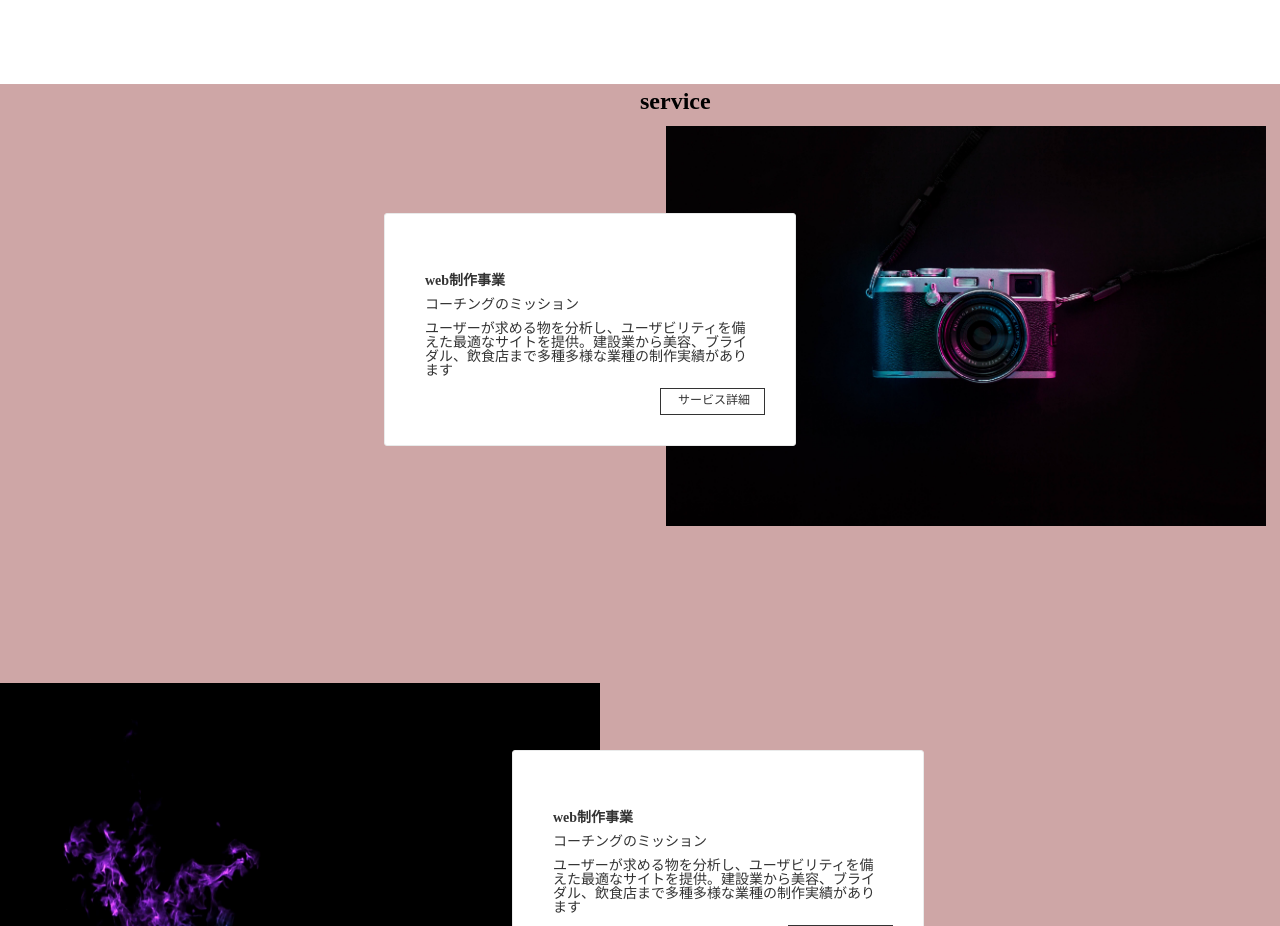
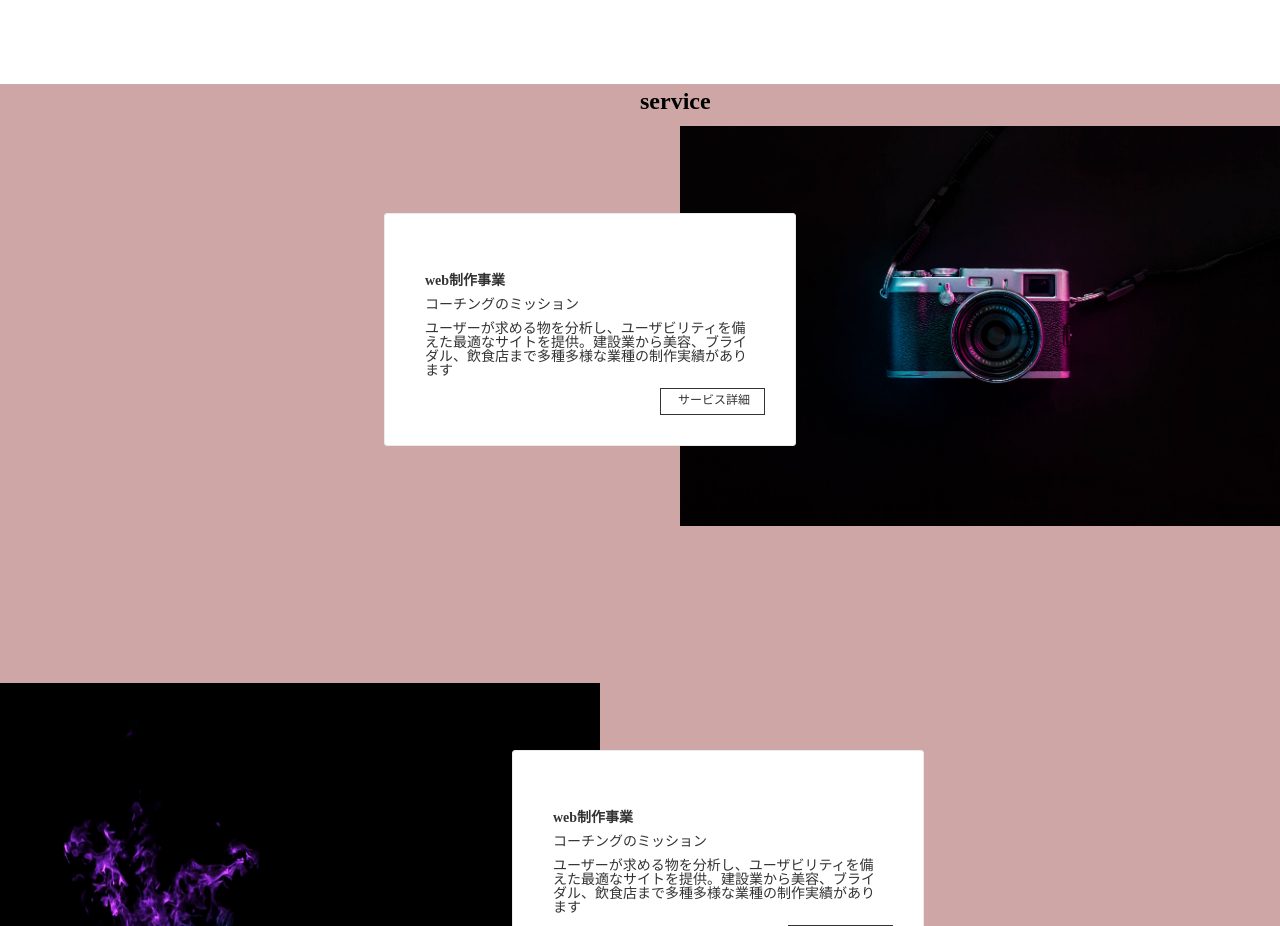
Before and after one commit to kk793/20210322_kimura, a plain HTML site: page COACHTECH/index.html in a window 1280 px wide. Shown: the part 1240-2166 px from the top of the page. Drawn offline with Linux system fonts and the light colour scheme.

Commit message:
syuusei6

```diff
--- a/COACHTECH/css/style.css
+++ b/COACHTECH/css/style.css
@@ -301,7 +301,7 @@ width: 600px;
 height: 400px;
 z-index:1;
 top:-220px;
-left:4%;
+left:6.3%;
 }
 .card2 {
   width: 350px;
```
